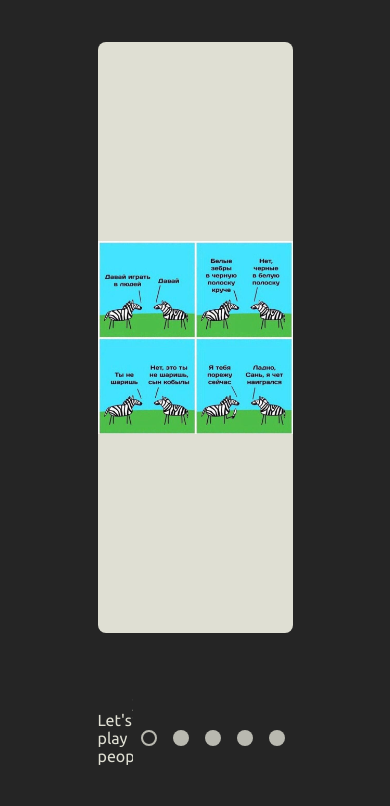
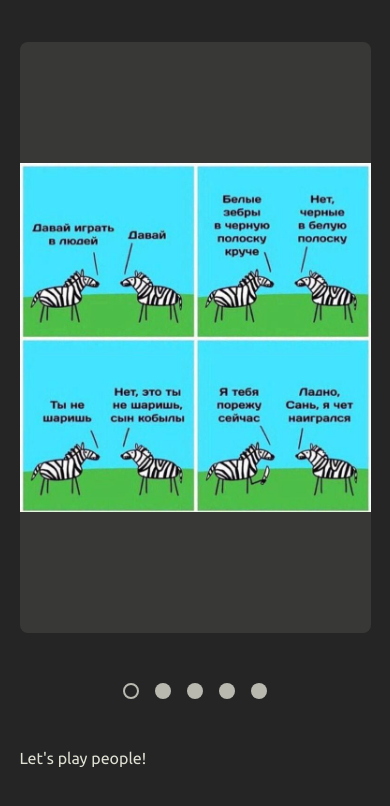
Before and after one commit to VerchkaFeya/cssMemSlider, a plain HTML site: page cssMemSlider/index.html in a window 390 px wide. Drawn offline with Linux system fonts and the light colour scheme.

Commit message:
feat: add adaptivity,  media query for 767px (Thu, May 12, 2022 07:32:53 PM)

```diff
--- a/cssMemSlider/style.css
+++ b/cssMemSlider/style.css
@@ -17,7 +17,7 @@ body {
 }
 
 .container {
-  width: 50vw;
+  width: 40vw;
   height: 70vh;
   margin: 0 auto;
   margin-top: 5vh;
@@ -33,6 +33,7 @@ input[type=radio] {
   height: 100%;
   border-radius: 0.5rem;
   background-color: var(--text-color);
+  background-color: rgba(223, 223, 211, 0.1);
 }
 
 .slides {
@@ -160,3 +161,17 @@ input[type=radio] {
   background-color: transparent;
   border: 0.15rem solid var(--text-color);
 }
+
+@media (max-width: 767px) {
+  .container {
+    width: 90vw;
+  }
+
+  .inscriptions-and-controls {
+    flex-direction: column-reverse;
+  }
+
+  .inscriptions {
+    margin-top: 5vh;
+  }
+}
```
Also changed, not shown: cssMemSlider/img/meme4.jpg.
